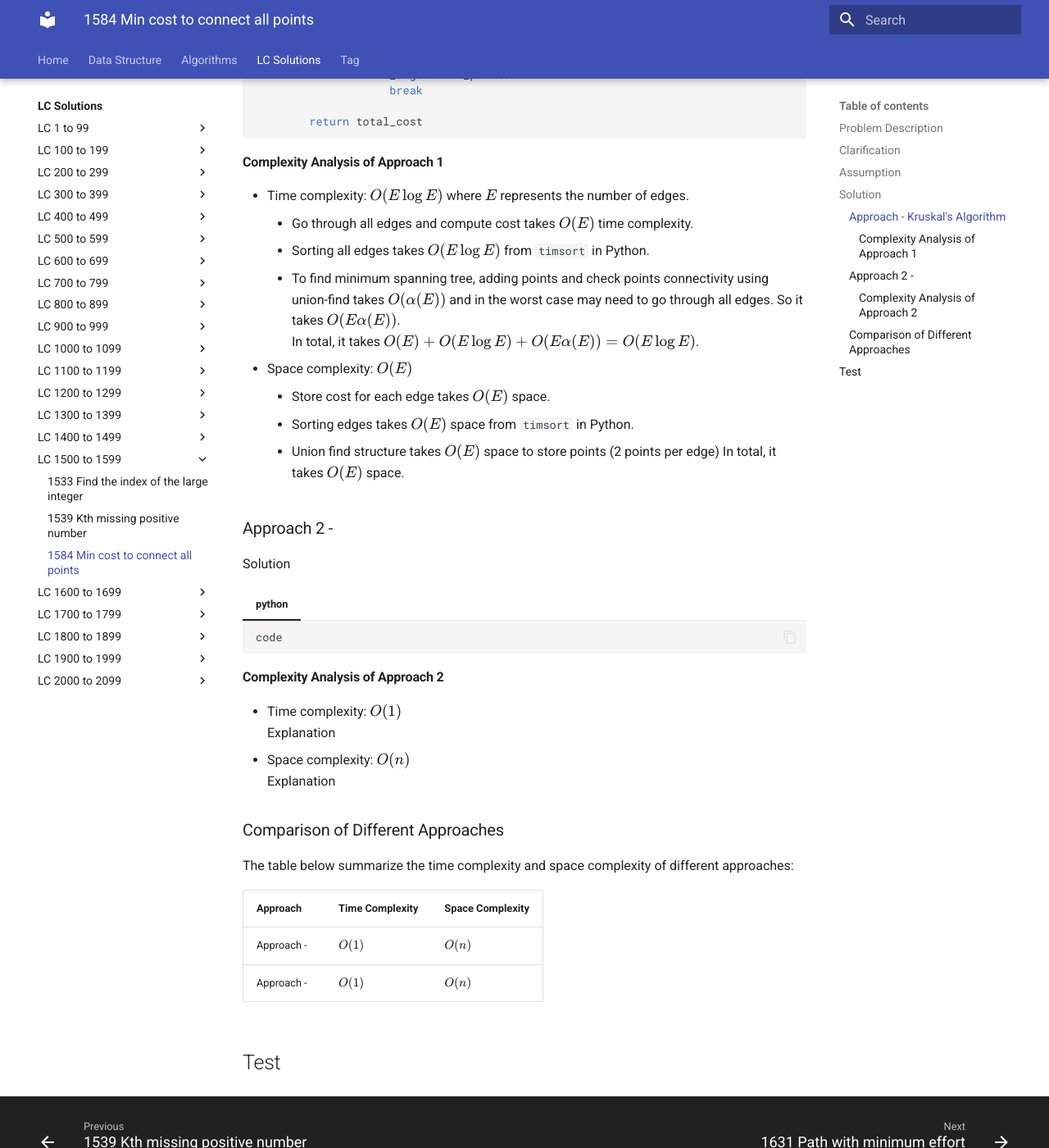
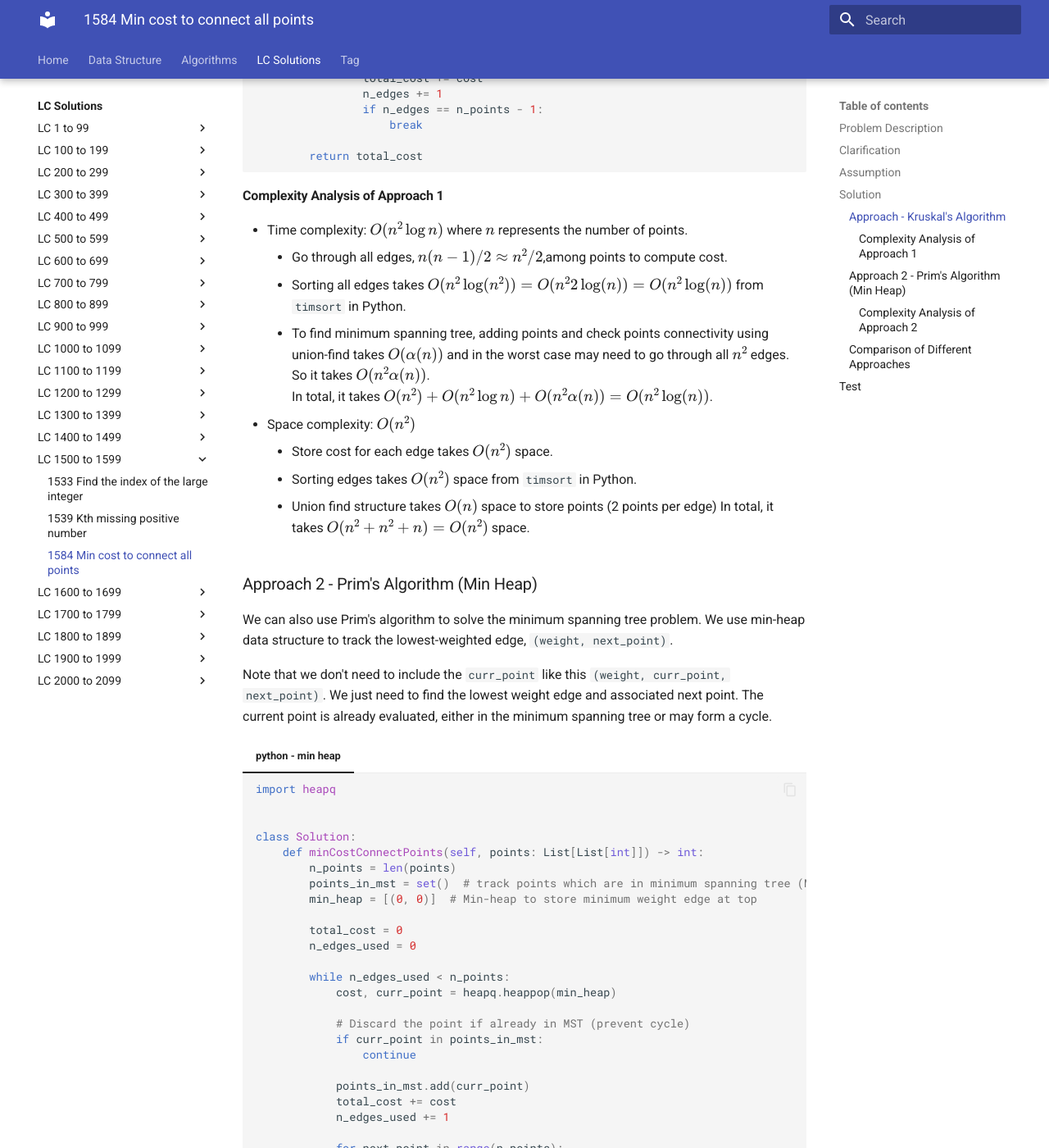
Before and after one commit to RogerLuo-Code/coding-practice, an MkDocs documentation site: the page built from docs/lc-solutions/lc1500-1599/lc1584-min-cost-to-connect-all-points.md, in a window 1280 px wide and 1400 px high, scrolled down 2091 px. Shown: the whole window at 82% size. Built offline with MkDocs 1.6.1 and Material for MkDocs 9.7.7, drawn with Linux system fonts in a browser that asks for light colours; some of the changed text lies outside the part shown.

Commit message:
Enhance MST notes and update LC1584 solution

````diff
--- a/docs/lc-solutions/lc1500-1599/lc1584-min-cost-to-connect-all-points.md
+++ b/docs/lc-solutions/lc1500-1599/lc1584-min-cost-to-connect-all-points.md
@@ -27,6 +27,8 @@ Return _the minimum cost to make all points connected._ All points are connect
 ## Solution
 
 The problem can be transformed into minimum spanning tree (MST) problem. Then we can use classical Kruskal's or Prim's algorithm to find the MST.
+
+**Tip**: We can use input array indices to represent the nodes.
 
 ### Approach - Kruskal's Algorithm
 
@@ -244,32 +246,69 @@ Follow the Krusal's algorithm to find the minimum spanning tree by sorting edges
 
 #### Complexity Analysis of Approach 1
 
-- Time complexity: $O(E \log E)$ where $E$ represents the number of edges.
-    - Go through all edges and compute cost takes $O(E)$ time complexity.
-    - Sorting all edges takes $O(E \log E)$ from `timsort` in Python.
-    - To find minimum spanning tree, adding points and check points connectivity using union-find takes $O(\alpha(E))$ and in the worst case may need to go through all edges. So it takes $O(E \alpha(E))$.
-    In total, it takes $O(E) + O(E \log E) + O(E \alpha(E)) = O(E \log E)$.
-- Space complexity: $O(E)$
-    - Store cost for each edge takes $O(E)$ space.
-    - Sorting edges takes $O(E)$ space from `timsort` in Python.
-    - Union find structure takes $O(E)$ space to store points (2 points per edge)
-    In total, it takes $O(E)$ space.
+- Time complexity: $O(n^2 \log n)$ where $n$ represents the number of points.
+    - Go through all edges, $n (n - 1) / 2 \approx n^2 / 2$,among points to compute cost.
+    - Sorting all edges takes $O(n^2 \log (n^2)) = O(n^2 2 \log(n)) = O(n^2 \log(n))$ from `timsort` in Python.
+    - To find minimum spanning tree, adding points and check points connectivity using union-find takes $O(\alpha(n))$ and in the worst case may need to go through all $n^2$ edges. So it takes $O(n^2 \alpha(n))$.
+    In total, it takes $O(n^2) + O(n^2 \log n) + O(n^2 \alpha(n)) = O(n^2 \log (n))$.
+- Space complexity: $O(n^2)$
+    - Store cost for each edge takes $O(n^2)$ space.
+    - Sorting edges takes $O(n^2)$ space from `timsort` in Python.
+    - Union find structure takes $O(n)$ space to store points (2 points per edge)
+    In total, it takes $O(n^2 + n^2 + n) = O(n^2)$ space.
 
-### Approach 2 -
+### Approach 2 - Prim's Algorithm (Min Heap)
 
-Solution
+We can also use Prim's algorithm to solve the minimum spanning tree problem. We use min-heap data structure to track the lowest-weighted edge, `(weight, next_point)`.
 
-=== "python"
+Note that we don't need to include the `curr_point` like this `(weight, curr_point, next_point)`. We just need to find the lowest weight edge and associated next point. The current point is already evaluated, either in the minimum spanning tree or may form a cycle.
+
+=== "python - min heap"
     ```python
-    code
+    import heapq
+
+
+    class Solution:
+        def minCostConnectPoints(self, points: List[List[int]]) -> int:
+            n_points = len(points)
+            points_in_mst = set()  # track points which are in minimum spanning tree (MST)
+            min_heap = [(0, 0)]  # Min-heap to store minimum weight edge at top
+
+            total_cost = 0
+            n_edges_used = 0
+
+            while n_edges_used < n_points:
+                cost, curr_point = heapq.heappop(min_heap)
+
+                # Discard the point if already in MST (prevent cycle)
+                if curr_point in points_in_mst:
+                    continue
+
+                points_in_mst.add(curr_point)
+                total_cost += cost
+                n_edges_used += 1
+
+                for next_point in range(n_points):
+                    # Add (edge weight, next_point) from the curr_point
+                    if next_point not in points_in_mst:
+                        next_cost = abs(
+                            points[curr_point][0] - points[next_point][0]
+                        ) + abs(points[curr_point][1] - points[next_point][1])
+                        heapq.heappush(min_heap, (next_cost, next_point))
+
+            return total_cost
     ```
 
 #### Complexity Analysis of Approach 2
 
-- Time complexity: $O(1)$
-  Explanation
-- Space complexity: $O(n)$
-  Explanation
+Min heap method:
+
+- Time complexity: $O(n^2 \log (n))$
+  In the worst case, we push/pop $n (n - 1) / 2 \approx n^2 / 2$ edges. Each push/pop operation takes $O(\log (n^2 / 2) = 2 \log(n)$So the overall time complexity is $O(n^2 \log (n))$
+- Space complexity: $O(n^2)$
+    - In the worst case, the min heap stores all $n^2 / 2$ edges.
+    - The `set` to track points in the minimum spanning tree stores $n$ points.
+    So the overall space complexity is $O(n^2) + O(n) = O(n^2)$.
 
 ### Comparison of Different Approaches
 
@@ -278,7 +317,7 @@ approaches:
 
 Approach    | Time Complexity   | Space Complexity |
 ------------| ---------------   | ---------------- |
-Approach -  |  $O(1)$           | $O(n)$ |
-Approach -  |  $O(1)$           | $O(n)$  |
+Approach 1 - Kruskal  |  $O(n^2 \log (n))$           | $O(n^2)$ |
+Approach 2A - Prim - Min Heap  |  $O(n^2 \log (n))$           | $O(n^2)$  |
 
 ## Test
````
Also changed, not shown: docs/algorithms/graph/minimum-spanning-tree/index.md (+2 -2 lines), docs/algorithms/graph/minimum-spanning-tree/kruskal-algorithm.md (+4 -2 lines), docs/algorithms/graph/minimum-spanning-tree/prim-algorithm.md (+14 -0 lines).
